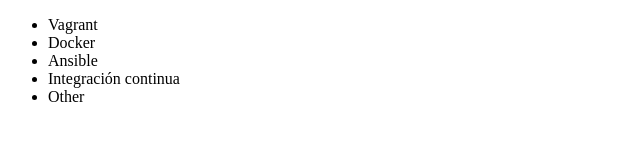
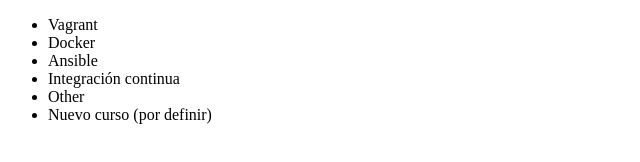
Before and after one commit to jonathanmoya1/jona-git, a plain HTML site: page index.html in a window 1280 px wide. Shown: the whole page, without its empty margins (0-640 px from the left). Drawn offline with Linux system fonts and the light colour scheme.

Commit message:
nuevo curso por definir agregado en la lista

```diff
--- a/index.html
+++ b/index.html
@@ -11,6 +11,7 @@
          <li> Ansible </li>
          <li> Integración continua </li>
          <li> Other </li>
+         <li> Nuevo curso (por definir) </li>
      </ul>
 </body>
 </html>
```
